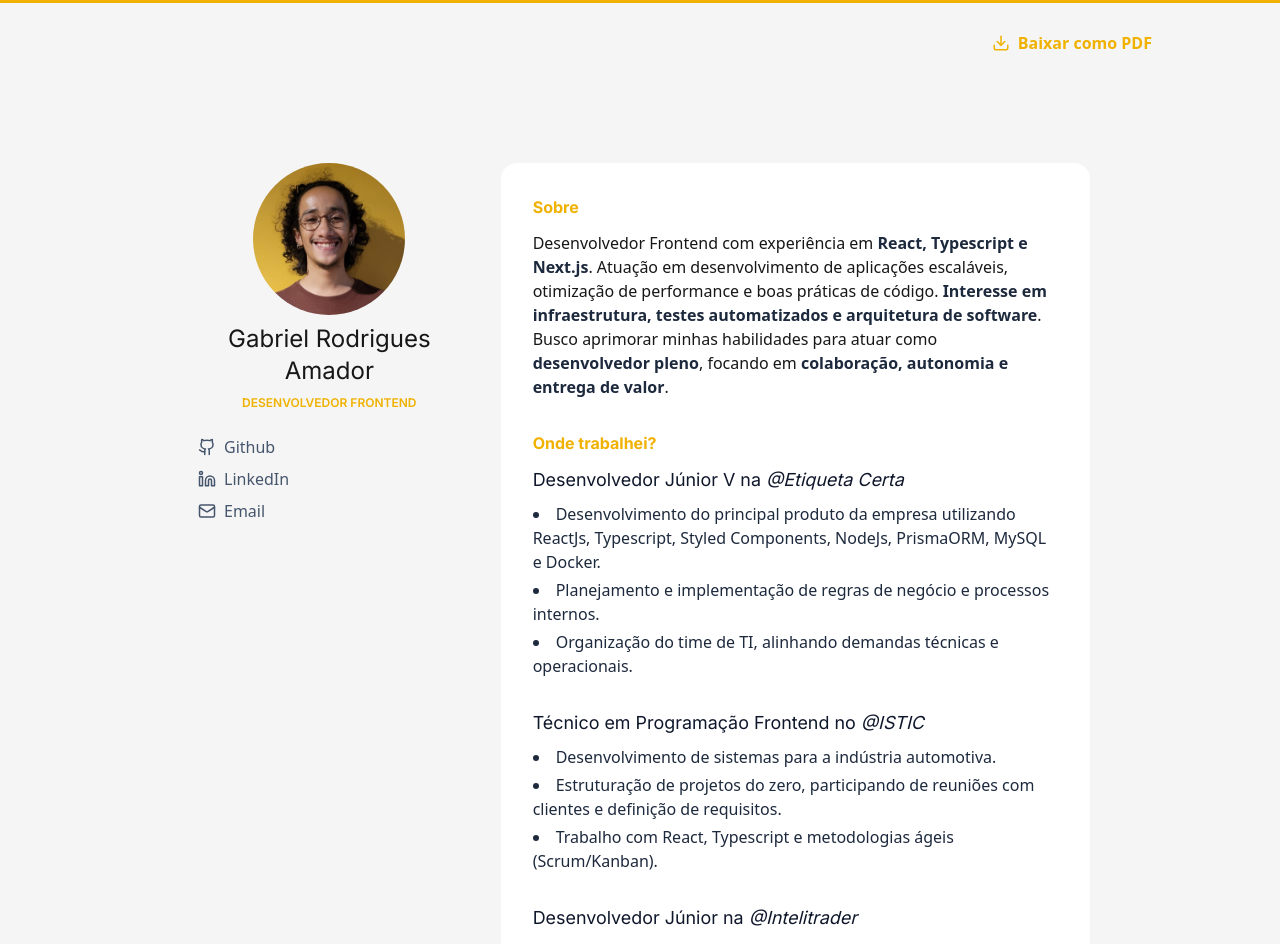
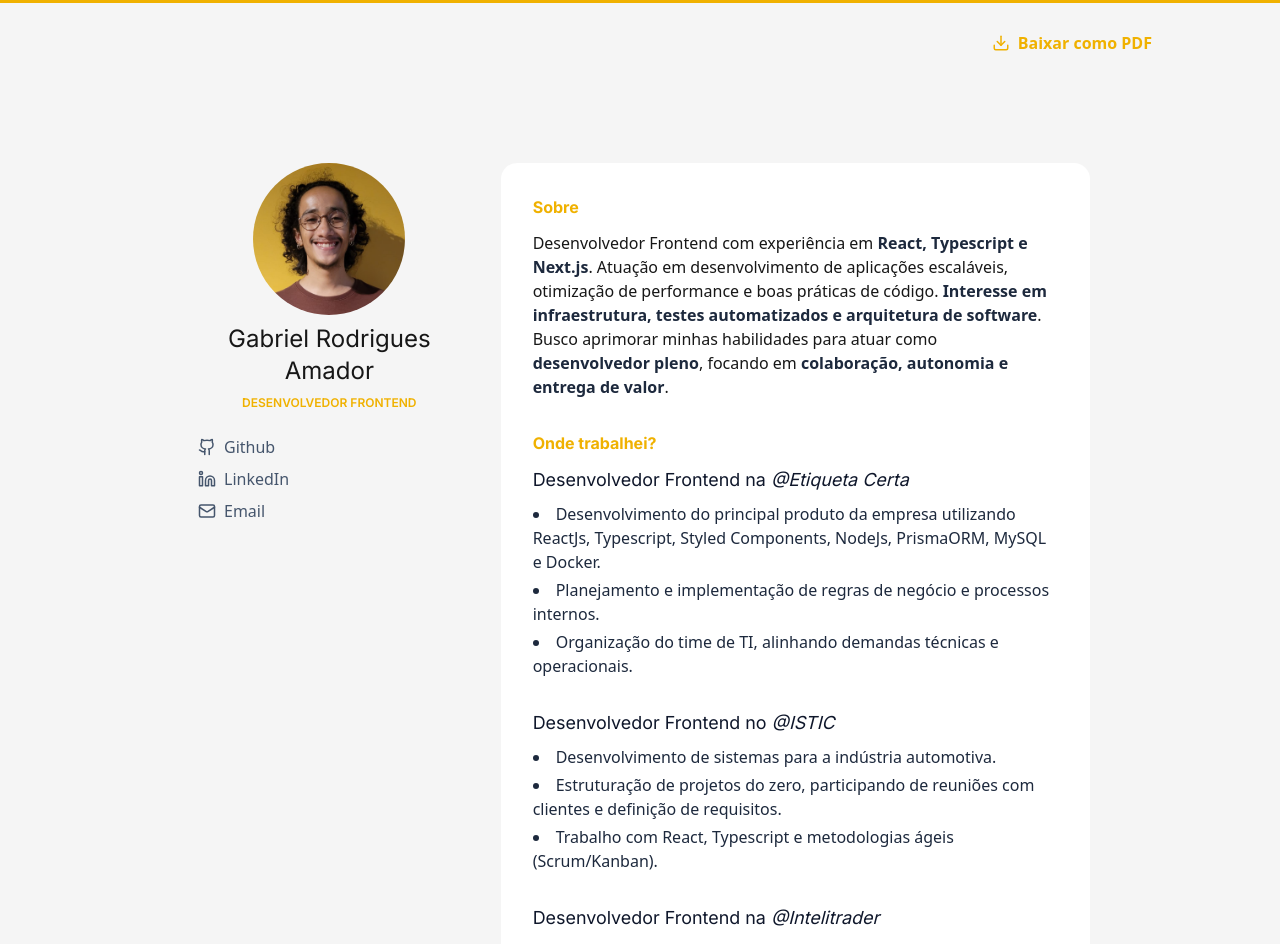
Before and after one commit to amadorgabriel/portfolio, a Next.js app: page / in a window 1280 px wide. Shown: the top 944 px of the page. Built offline with nearby package versions, Linux system fonts and the light colour scheme.

Commit message:
feat: update titles

```diff
--- a/src/app/page.tsx
+++ b/src/app/page.tsx
@@ -106,7 +106,7 @@ export default function Home() {
 
           <div className="mb-8">
             <h3 className="pb-2  text-[1.12rem] text-slate-900">
-              Desenvolvedor Júnior V na{" "}
+              Desenvolvedor Frontend na{" "}
               <a
                 href="https://www.linkedin.com/company/etiqueta-certa/"
                 target="_blank"
@@ -134,7 +134,7 @@ export default function Home() {
 
           <div className="mb-8">
             <h3 className="pb-2 text-[1.12rem] text-slate-900">
-              Técnico em Programação Frontend no{" "}
+              Desenvolvedor Frontend no{" "}
               <a
                 href="https://www.linkedin.com/showcase/istic/"
                 target="_blank"
@@ -159,7 +159,7 @@ export default function Home() {
 
           <div>
             <h3 className="pb-2 text-[1.12rem] text-slate-900">
-              Desenvolvedor Júnior na{" "}
+              Desenvolvedor Frontend na{" "}
               <a
                 href="https://www.linkedin.com/company/intelitrader"
                 target="_blank"
```
